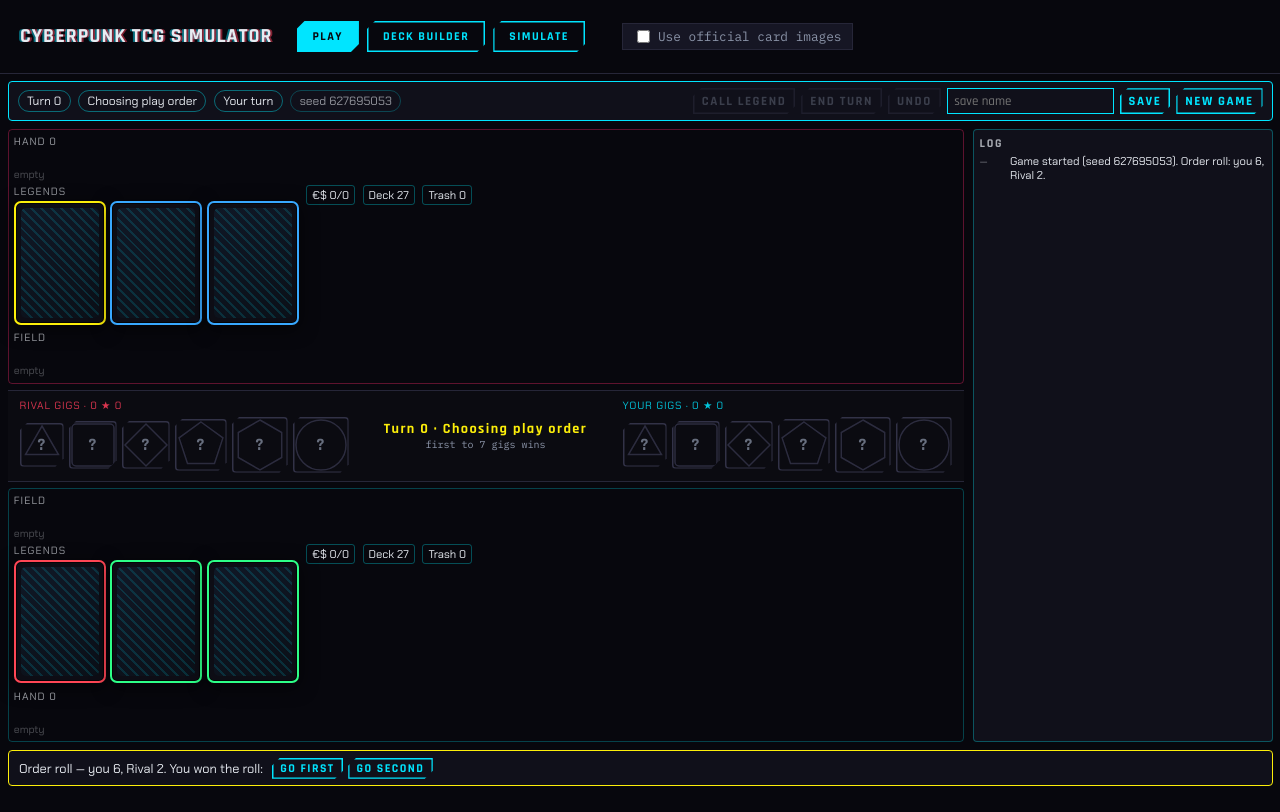
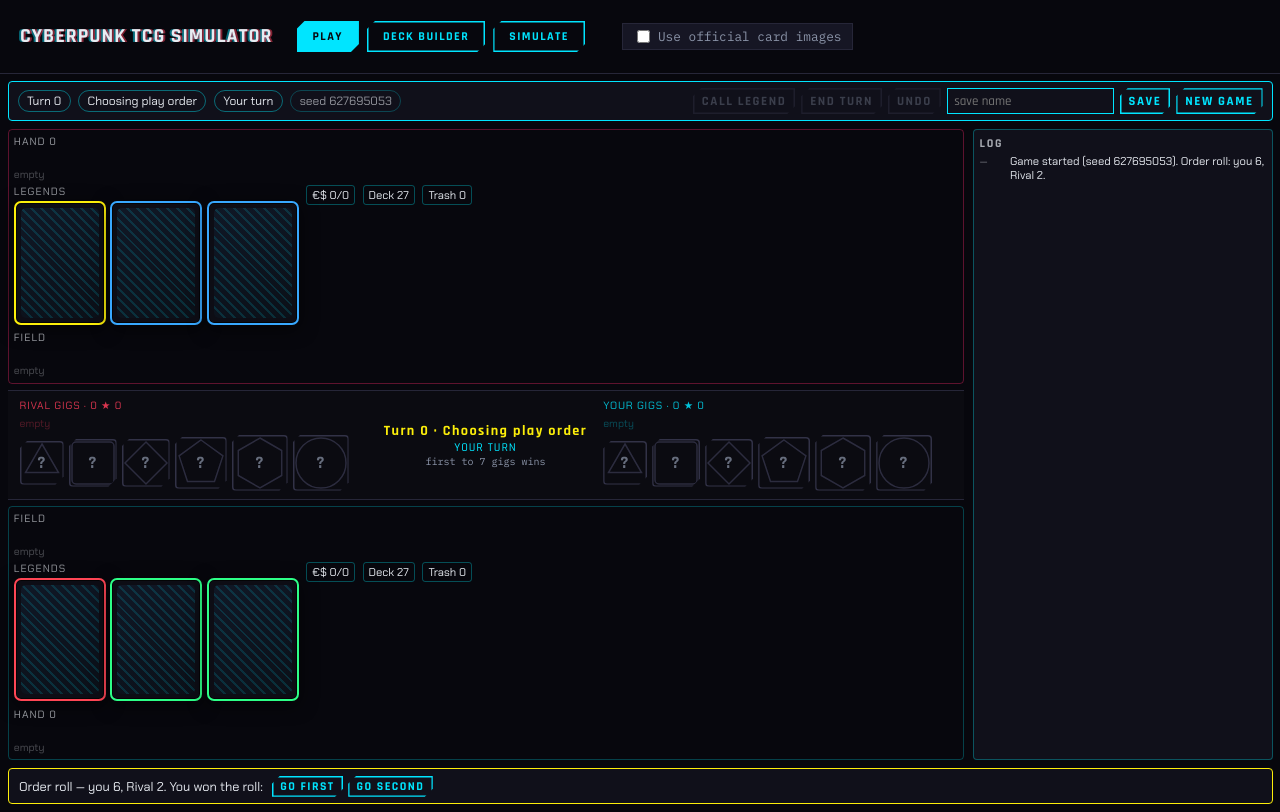
Before and after one commit to marcuserlandsson/cyberpunk_tcg_simulator, a React (Vite) app: page / in a window 1280 px wide. Both pictures are taken after a click on the button "START GAME". Built offline with nearby package versions, Linux system fonts and the light colour scheme.

Commit message:
fix(ui): street strip — show whose turn, narrow attack-target outline to the gig pool

```diff
--- a/src/ui/StreetStrip.tsx
+++ b/src/ui/StreetStrip.tsx
@@ -68,24 +68,20 @@ function GigPool(props: GigPoolProps): ReactElement {
   const p = state.players[player]
 
   return (
-    <div
-      className={`street__side street__side--${side}${gigAreaTargetable ? ' is-target' : ''}`}
-    >
+    <div className={`street__side street__side--${side}`}>
       <span className="street__label">
         {label} · <span data-testid="gig-count">{p.gigArea.length}</span>{' '}
         <span aria-hidden="true">★</span>{' '}
         <span data-testid="street-cred">{streetCred(state, player)}</span>
       </span>
       <div className="street__pool">
-        {p.gigArea.length === 0 && p.fixer.length === 0 && (
-          <span className="zone__empty">empty</span>
-        )}
         <div
           className={`zone zone--gig${gigAreaTargetable ? ' is-target' : ''}`}
           data-testid="gig-area"
           data-player={player}
           data-target={gigAreaTargetable ? 'true' : undefined}
         >
+          {p.gigArea.length === 0 && <span className="zone__empty">empty</span>}
           {p.gigArea.map((die, index) => {
             const stealable = gigStealInteractive && affordances.stealableGigIndexes.has(index)
             return (
@@ -106,6 +102,7 @@ function GigPool(props: GigPoolProps): ReactElement {
           })}
         </div>
         <div className="zone zone--fixer" data-testid="fixer" data-player={player}>
+          {p.fixer.length === 0 && <span className="zone__empty">empty</span>}
           {p.fixer.map((die, index) => {
             const choosable = fixerInteractive && affordances.fixerSizes.has(die.size)
             return (
@@ -167,6 +164,11 @@ export function StreetStrip(props: StreetStripProps): ReactElement {
         <div className="street__turn" data-testid="center-turn">
           Turn {state.turnNumber} · {PHASE_LABELS[state.phase] ?? state.phase}
         </div>
+        <div
+          className={`street__active street__active--${state.activePlayer === HUMAN ? 'you' : 'rival'}`}
+        >
+          {state.activePlayer === HUMAN ? 'Your turn' : "Rival's turn"}
+        </div>
         <div className="street__win-condition">
           {isOvertime(state) ? 'OVERTIME — majority wins' : `first to ${GIGS_TO_WIN} gigs wins`}
         </div>
--- a/src/ui/styles/board.css
+++ b/src/ui/styles/board.css
@@ -210,11 +210,16 @@
 }
 
 /* The Gig area and Fixer testid groups stay separate elements (the E2E
-   suite targets them directly), but visually read as one pool — their die
-   buttons flow straight into `.street__pool`'s row. */
+   suite targets them directly, and each needs a real box so its own
+   `is-target` outline can render), but read as one uninterrupted row of dice
+   — same gap, no border between them. */
 .street__pool .zone--gig,
 .street__pool .zone--fixer {
-  display: contents;
+  display: flex;
+  flex-direction: row;
+  flex-wrap: wrap;
+  gap: 5px;
+  align-items: center;
 }
 
 .street__vs {
@@ -228,6 +233,20 @@
   font-size: 0.95em;
   letter-spacing: 0.1em;
   color: var(--act);
+}
+
+.street__active {
+  font-size: 0.8em;
+  letter-spacing: 0.08em;
+  text-transform: uppercase;
+}
+
+.street__active--you {
+  color: var(--you);
+}
+
+.street__active--rival {
+  color: var(--rival);
 }
 
 .street__win-condition {
@@ -284,12 +303,9 @@
   padding: 0.15em 0.45em;
 }
 
-/* `.zone--gig` itself is `display: contents` inside `.street__pool` (see
-   above), so the "this Gig area is a legal attack target" outline has to
-   live on the box that still has one: its `.street__side` wrapper. */
-.street__side.is-target {
+.zone--gig.is-target {
   outline: 2px solid var(--rival);
-  outline-offset: 4px;
+  outline-offset: 2px;
 }
 
 .zone__attack-gig {
```
Also changed, not shown: 1 other file (tests, documents, lock files or other folders).
